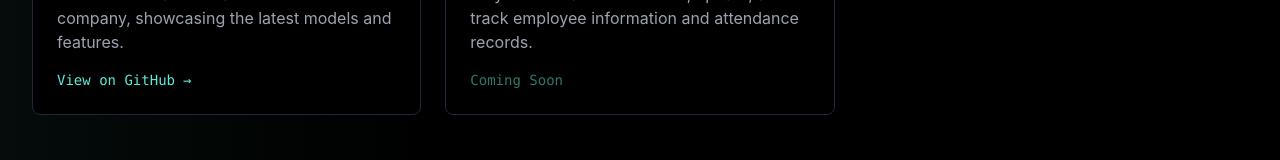
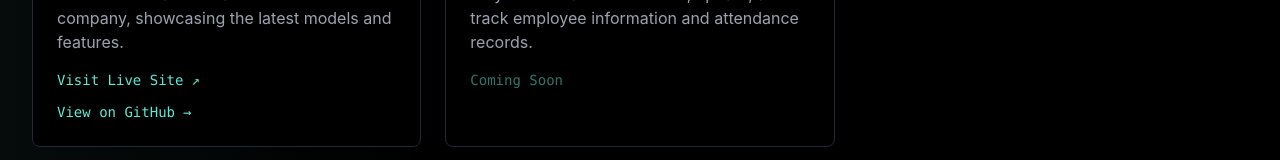
Before and after one commit to rohannnnn17/Portfolio, a Next.js app: page / in a window 1280 px wide. Shown: the part 2616-2776 px from the top of the page. Built offline with nearby package versions, Linux system fonts and the light colour scheme.

Commit message:
Update Project.tsx

```diff
--- a/src/app/components/Project.tsx
+++ b/src/app/components/Project.tsx
@@ -90,6 +90,7 @@ const Projects: React.FC = () => {
       description:
         "A website for a fictional electric vehicle company, showcasing the latest models and features.",
       githubLink: "https://github.com/rohannnnn17/ev-website",
+      deployedLink: "https://ev-website-7uxw.onrender.com/",
       imageUrl: "https://picsum.photos/200/300",
     },
 
```
